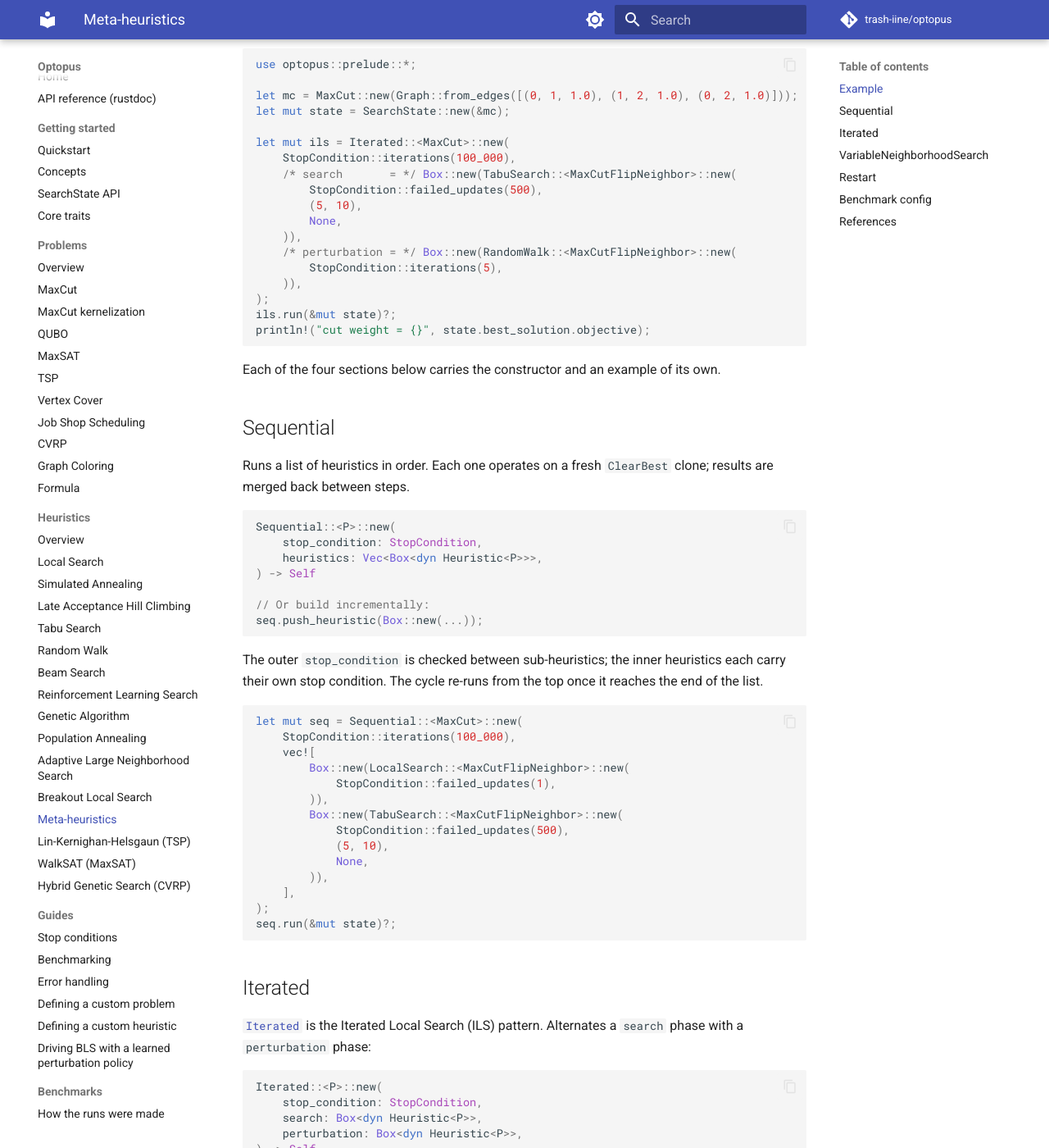
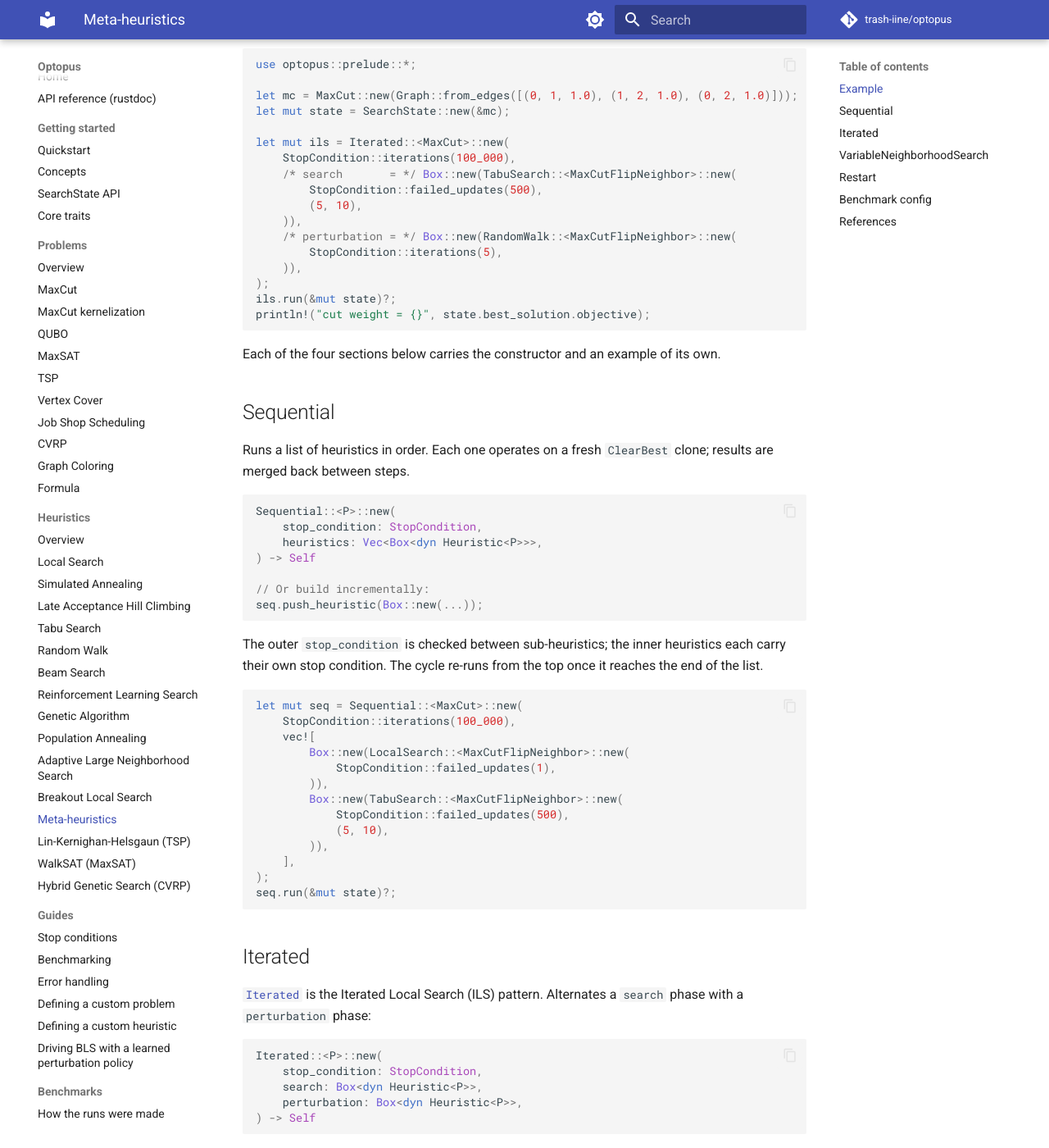
Before and after one commit to trash-iine/optopus, an MkDocs documentation site: the page built from docs/heuristics/meta.md, in a window 1280 px wide and 1400 px high, scrolled down 877 px. Shown: the whole window at 82% size. Built offline with MkDocs 1.6.1 and Material for MkDocs 9.7.7, drawn with Linux system fonts in a browser that asks for light colours; comment, search, counter and statistics services are not loaded.

Commit message:
DOCS: TabuSearch::new takes two arguments in the GeneticAlgorithm and meta examples
Claude-Session: https://claude.ai/code/session_01Pk2mQUonL2EWiZqDXnEBYF

```diff
--- a/docs/heuristics/meta.md
+++ b/docs/heuristics/meta.md
@@ -46,7 +46,6 @@ let mut ils = Iterated::<MaxCut>::new(
     /* search       = */ Box::new(TabuSearch::<MaxCutFlipNeighbor>::new(
         StopCondition::failed_updates(500),
         (5, 10),
-        None,
     )),
     /* perturbation = */ Box::new(RandomWalk::<MaxCutFlipNeighbor>::new(
         StopCondition::iterations(5),
@@ -88,7 +87,6 @@ let mut seq = Sequential::<MaxCut>::new(
         Box::new(TabuSearch::<MaxCutFlipNeighbor>::new(
             StopCondition::failed_updates(500),
             (5, 10),
-            None,
         )),
     ],
 );
```
Also changed, not shown: docs/heuristics/genetic_algorithm.md (+0 -1 lines).
